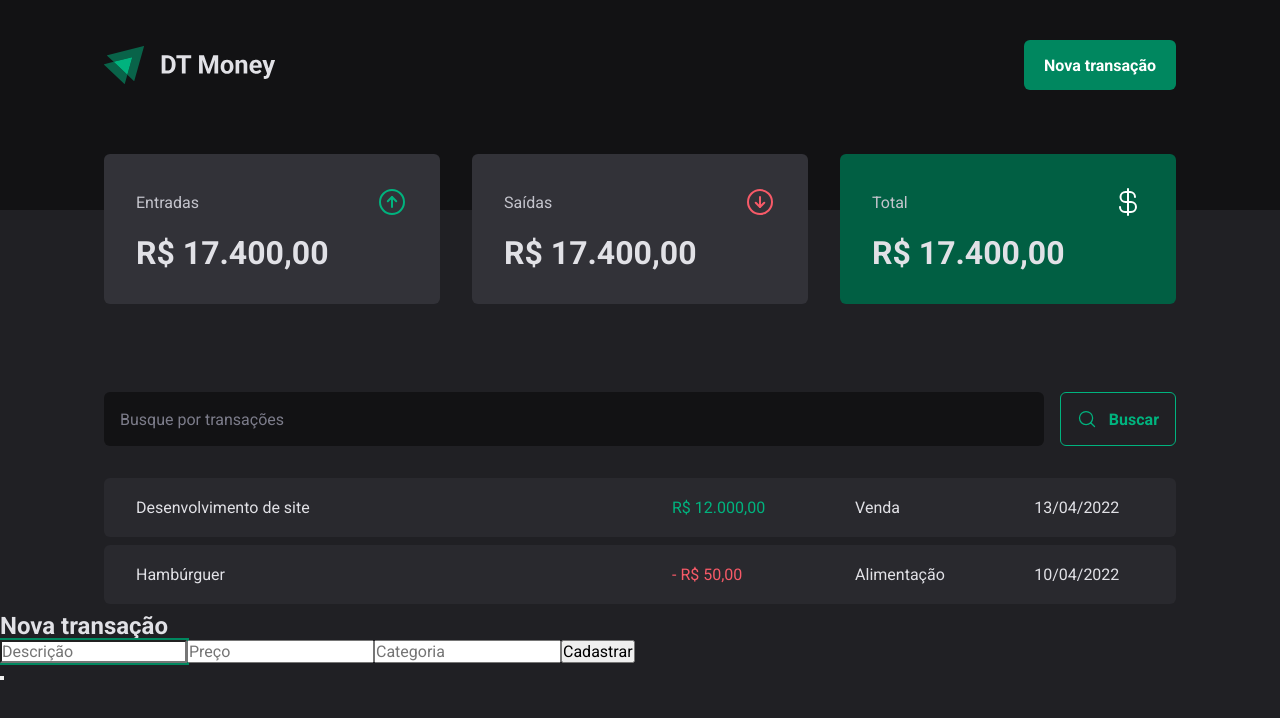
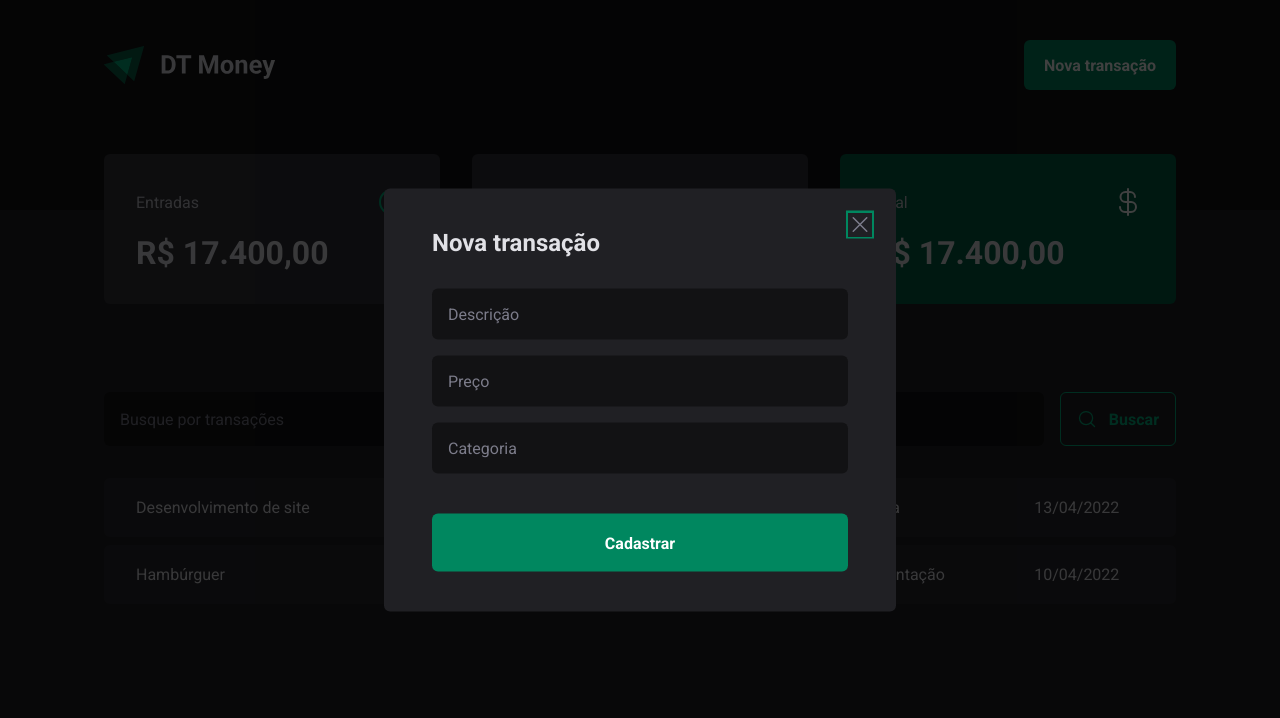
Before and after one commit to CarolMaiaP/ignite-dt-money, a React (Vite) app: page / in a window 1280 px wide. Both pictures are taken after a click on the button "Nova transação". Shown: the top 718 px of the page. Built offline with nearby package versions, Linux system fonts and the light colour scheme.

Commit message:
Build: new Transaction modal styles added

```diff
--- a/src/components/NewTransactionModal/index.tsx
+++ b/src/components/NewTransactionModal/index.tsx
@@ -1,12 +1,18 @@
 import * as Dialog from '@radix-ui/react-dialog'
+import { X } from 'phosphor-react'
+import { CloseButton, Content, Overlay } from './styles'
 
 export function NewTransactionModal(){
   return(
     <Dialog.Portal>
-      <Dialog.Overlay />
+      <Overlay />
 
-      <Dialog.Content>
+      <Content>
         <Dialog.Title>Nova transação</Dialog.Title>
+
+        <CloseButton>
+          <X size={24} />
+        </CloseButton>
 
         <form action="">
           <input type="text" placeholder='Descrição' required />
@@ -17,9 +23,7 @@
             Cadastrar
           </button>
         </form>
-
-        <Dialog.Close />
-      </Dialog.Content>
+      </Content>
     </Dialog.Portal>
   )
 }
--- /dev/null
+++ b/src/components/NewTransactionModal/styles.ts
@@ -0,0 +1,70 @@
+import styled from "styled-components";
+import * as Dialog from '@radix-ui/react-dialog'
+
+export const Overlay = styled(Dialog.Overlay)`
+  position: fixed;
+  width: 100vw;
+  height: 100vh;
+  inset: 0;
+  background: rgba(0, 0, 0, 0.75);
+`;
+
+export const Content = styled(Dialog.Content)`
+  min-width: 32rem;
+  border-radius: 6px;
+  padding: 2.5rem 3rem;
+  background: ${props => props.theme['gray-800']};
+
+  position: fixed;
+  top: 50%;
+  left: 50%;
+  transform: translate(-50%, -50%);
+
+  form{
+    margin-top: 2rem;
+
+    display: flex;
+    flex-direction: column;
+    gap: 1rem;
+
+    input{
+      border-radius: 6px;
+      border: 0;
+      background: ${props => props.theme["gray-900"]};
+      color: ${props => props.theme["gray-300"]};
+      padding: 1rem;
+
+      &::placeholder{
+        color: ${props => props.theme["gray-500"]};
+      }
+    }
+
+    button[type="submit"]{
+      height: 58px;
+      border: 0;
+      background-color: ${props => props.theme["green-500"]};
+      color: ${props => props.theme.white};
+      font-weight: bold;
+      padding: 0 1.25rem;
+      border-radius: 6px;
+      margin-top: 1.5rem;
+      cursor: pointer;
+
+      &:hover{
+        background-color: ${props => props.theme["green-700"]};
+        transition: background-color 0.2s;
+      }
+    }
+  }
+`
+
+export const CloseButton = styled(Dialog.Close)`
+  position: absolute;
+  background: transparent;
+  border: 0;
+  top: 1.5rem;
+  right: 1.5rem;
+  font-size: 0;
+  cursor: pointer;
+  color: ${props => props.theme["gray-500"]};
+`
```
